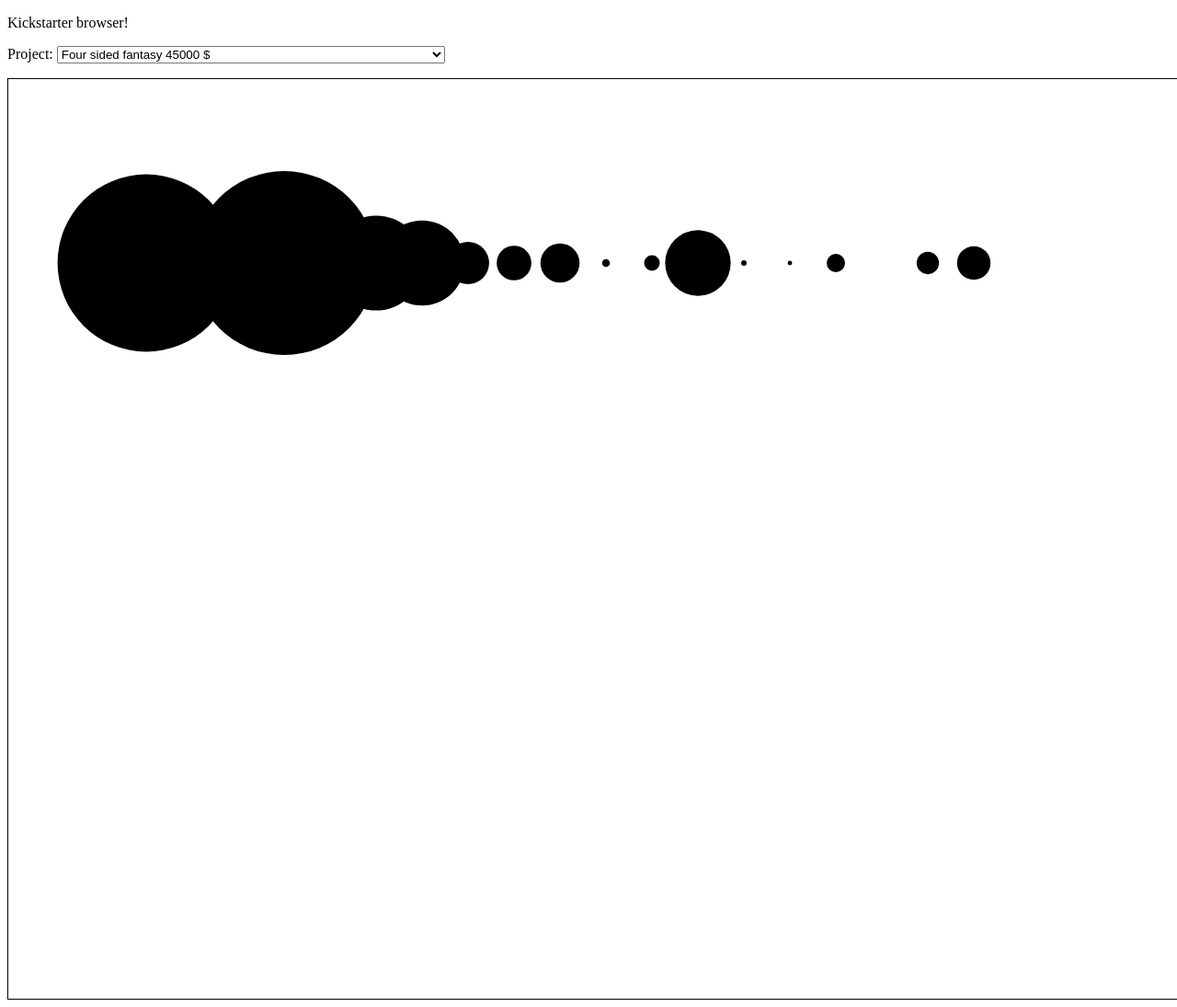
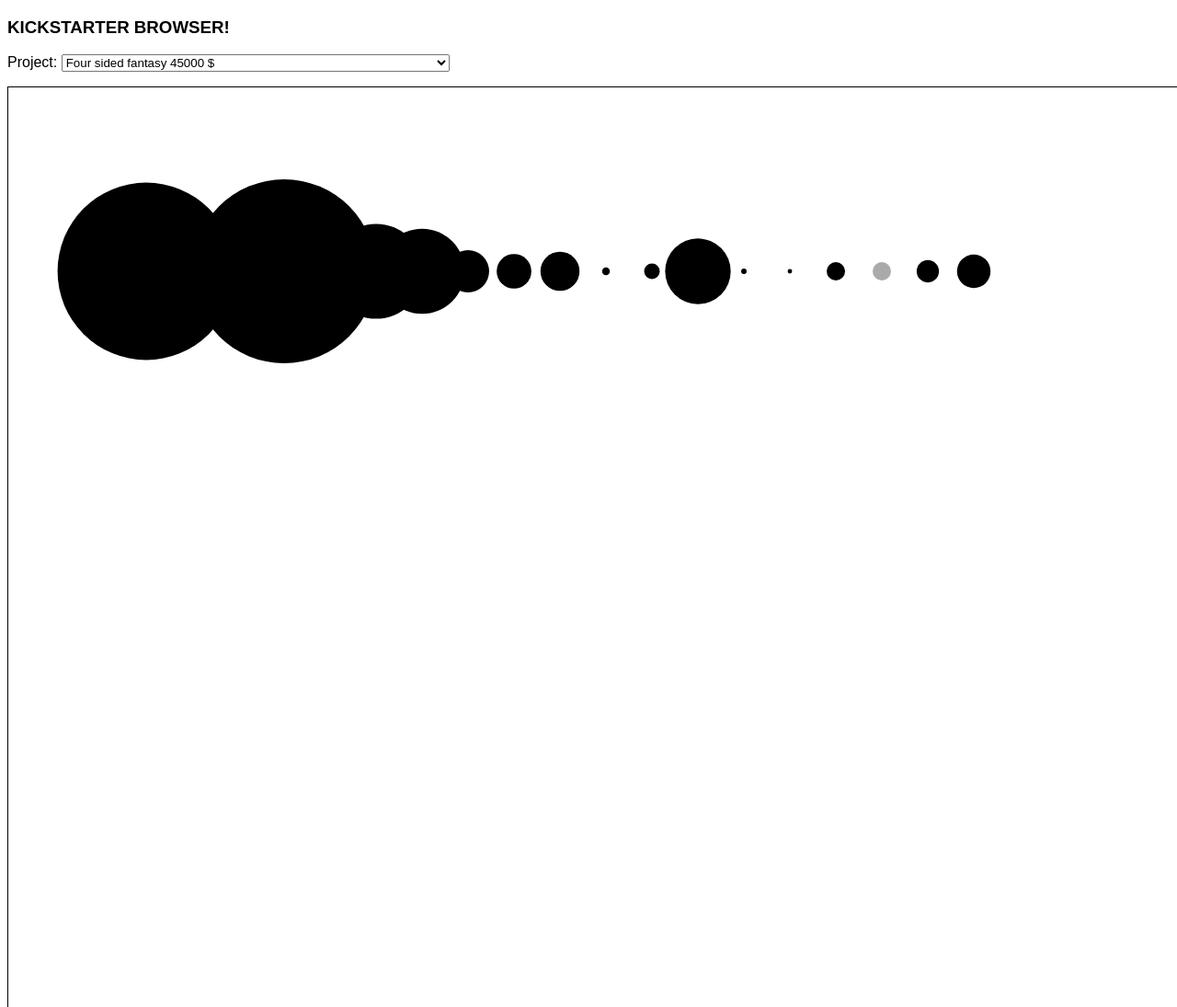
Before and after one commit to thefuntastic/kickstarter-rewards-tool, a plain HTML site: page viz.html in a window 1280 px wide. Shown: the top 1095 px of the page at 92% size. Drawn offline with nearby package versions, Linux system fonts and the light colour scheme.

Commit message:
Updating in realtime

```diff
--- a/viz.html
+++ b/viz.html
@@ -3,14 +3,16 @@
   <head>
     <script src="http://d3js.org/d3.v3.min.js" charset="utf-8"></script>
     <style>
-      text {  font: 10px sans-serif;  }
+      body, html { font-family: sans-serif;}
+      text {  font: 10px Verdana;  }
+
     </style>
 
 
   </head>
 
   <body>
-    <p>Kickstarter browser!</p>
+    <h3>KICKSTARTER BROWSER!</h3>
 
     <p>Project:
     <select id="picker"></select>
@@ -36,6 +38,7 @@
 
       	var dropdown = d3.select('select')
       		.on("change", function(){onChange();});
+
       	var options = dropdown.selectAll('option')
       		.data( root.items)
       		.enter()
@@ -48,8 +51,14 @@
 
       		circles = svg.selectAll("circle")
 	      		.data(rewards)
+
+	      	circles
 	      		.enter()
 	      		.append('circle');
+
+	      	circles
+	      		.exit()
+	      		.remove();
 
 	      	var max = d3.max(rewards, function(d) { return d.tier * d.backers});
 	      	var min = d3.min(rewards, function(d) { return d.tier * d.backers});
@@ -58,11 +67,23 @@
 	      		.domain([min, max])
 	      		.range([0,100])
 
+
+
 	      	var circleAttr = circles
 		      	.attr("cx", function(d,i) {return i* 50 + 100;})
 		      	.attr("cy", 200)
-		      	.attr("r", function(d){ return linScale( d.backers * d.tier);})
-		      	.style("fill", function(d,i){return i * 8});
+		      	.attr("r", function(d){
+
+		      		if(d.backers <= 0)
+		      		{
+		      			return 10;
+		      		}
+		      		return linScale( d.backers * d.tier); ;
+		      	})
+		      	.style("fill", function(d,i){
+		      		if(d.backers<=0) return d3.rgb("#aaa");
+		      		return i * 8
+		      	});
 
 		    console.log(circles);
       	}
```
